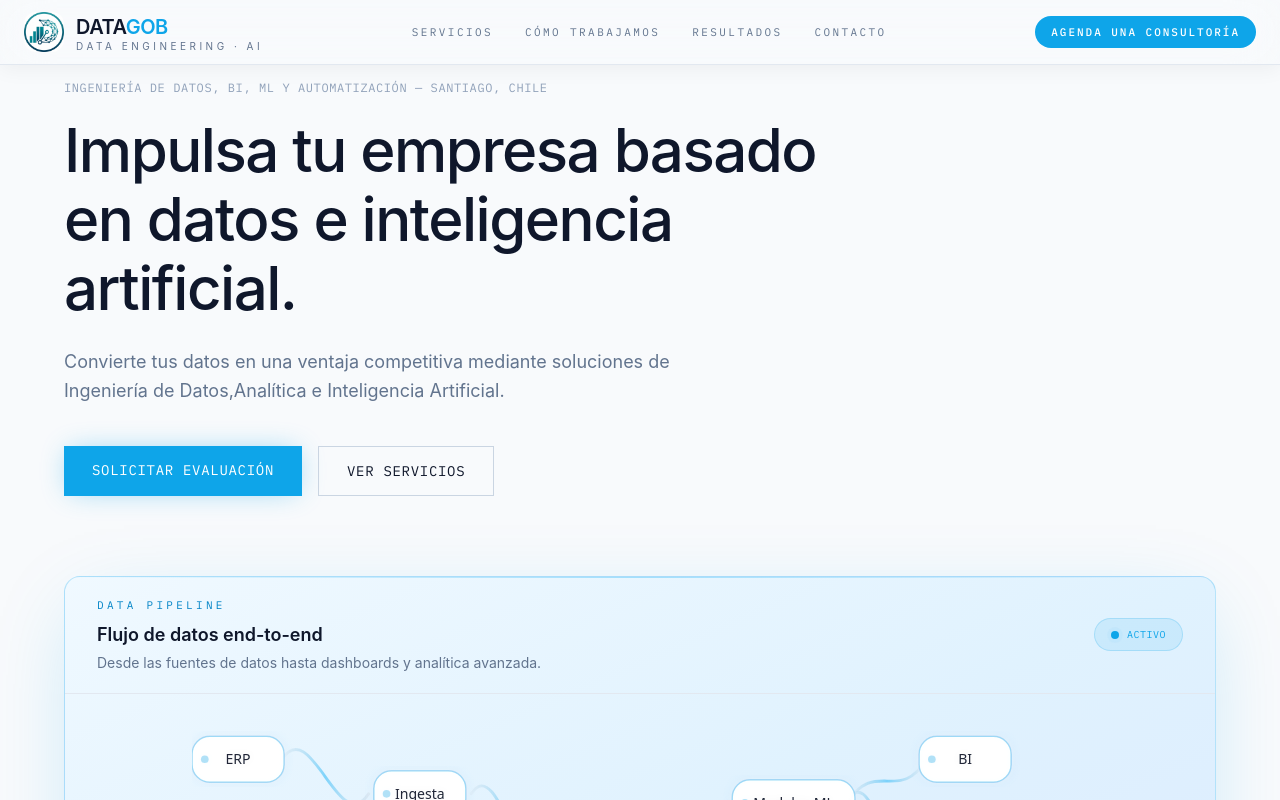
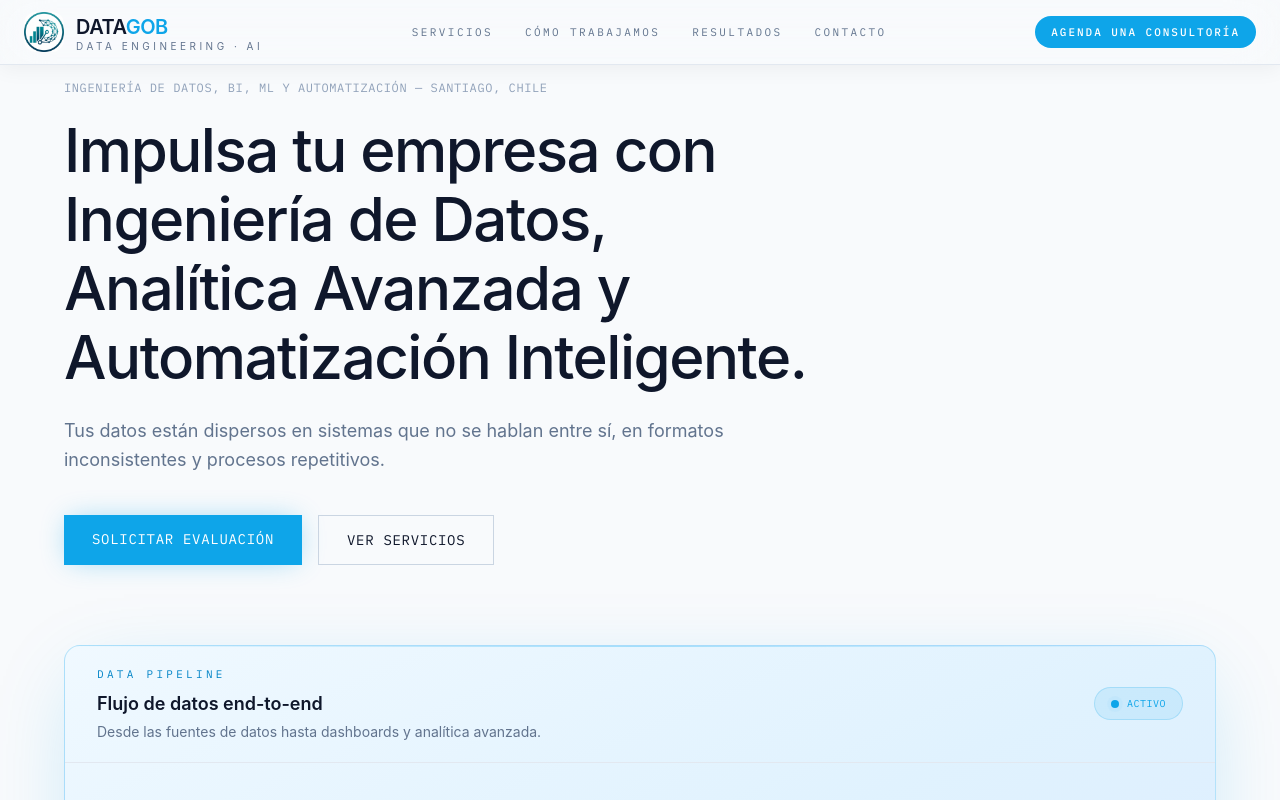
Before and after one commit to mrtnoo/data-gob, a Next.js app: page / in a window 1280 px wide. Shown: the top 800 px of the page. Built offline with nearby package versions, Linux system fonts and the light colour scheme.

Commit message:
cambio diagrama de flujo

```diff
--- a/app/page.tsx
+++ b/app/page.tsx
@@ -971,11 +971,11 @@ function HeroSection() {
             Ingeniería de datos, BI, ML y automatización — Santiago, Chile
           </p>
           <h1 className="max-w-3xl font-serif text-4xl font-medium leading-[1.15] tracking-tight md:text-6xl">
-            Impulsa tu empresa basado en datos e inteligencia artificial.
+            Impulsa tu empresa con Ingeniería de Datos, Analítica Avanzada y Automatización Inteligente.
           </h1>
           <p className="mt-6 max-w-2xl text-lg leading-relaxed text-slate-500">
-            Convierte tus datos en una ventaja competitiva mediante
-            soluciones de Ingeniería de Datos,Analítica e Inteligencia Artificial.
+            Tus datos están dispersos en sistemas que no se hablan entre sí,
+            en formatos inconsistentes y procesos repetitivos.
           </p>
           <div className="mt-10 flex flex-wrap gap-4">
             <motion.a
```
